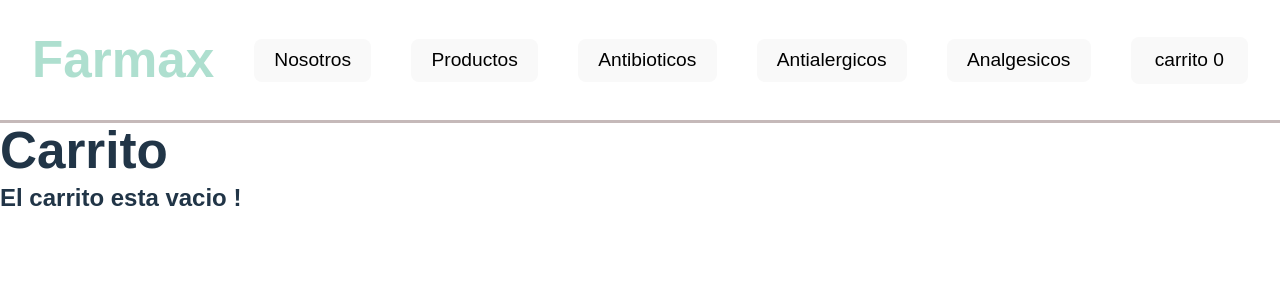
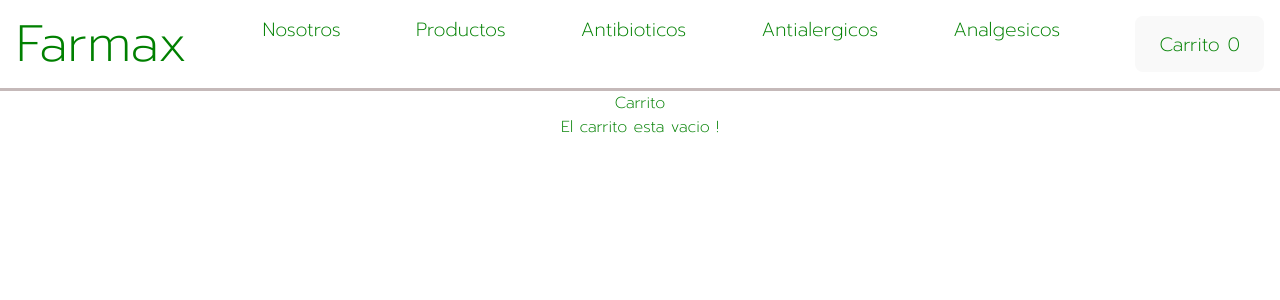
Before and after one commit to maxizanabria/proyectoZanabria, a React (Vite) app: page /carrito in a window 1280 px wide. Shown: the top 300 px of the page. Built offline with nearby package versions, Linux system fonts and the light colour scheme.

Commit message:
entregaFinal5

```diff
--- a/index.html
+++ b/index.html
@@ -4,13 +4,23 @@
     <meta charset="UTF-8" />
     <link rel="icon" type="image/svg+xml" href="/vite.svg" />
     <meta name="viewport" content="width=device-width, initial-scale=1.0" />
+    <script src="https://ajax.googleapis.com/ajax/libs/jquery/3.2.1/jquery.min.js"></script>
+    <script src="https://maxcdn.bootstrapcdn.com/bootstrap/3.3.7/js/bootstrap.min.js"></script>
+    <link rel="preconnect" href="https://fonts.googleapis.com">
+    <link rel="preconnect" href="https://fonts.gstatic.com" crossorigin>
+
+    <link href="https://fonts.googleapis.com/css2?family=Prompt:wght@200&display=swap" rel="stylesheet">
 
 
-    <title>Farmax </title>
+    <title>  Farmax - Drogueria </title>
   </head>
   <body>
     <div id="root"></div>
 
     <script type="module" src="/src/main.jsx"></script>
+    <script src="https://cdn.jsdelivr.net/npm/sweetalert2@11"></script>
+
   </body>
+
+
 </html>
--- a/src/App.css
+++ b/src/App.css
@@ -2,7 +2,8 @@
   margin: 0;
   padding: 0;
   box-sizing: border-box;
-  font-family: sans-serif;
+  font-family: 'Prompt', sans-serif;
+
 }
 
 .menu {
@@ -15,10 +16,10 @@
 
 .navbar {
   list-style-type: none;
-  padding: 2rem;
+  padding-top: 30px;
+  padding: 1rem;
   display: flex;
   justify-content: space-between;
-  align-items: center;
   color: white;
   border-bottom: 3px solid rgb(197, 185, 185);
 
@@ -26,9 +27,11 @@
 
 .menu-link {
   text-decoration: none;
-  color: black;
+  color: #008000;
   font-size: 1.2rem;
 }
+
+
 
 .productos {
   display: grid;
@@ -37,7 +40,7 @@
   gap: 2rem;
   padding-block: 2rem;
   background-color: rgb(162, 212, 164);
-  background: linear-gradient(90deg,rgb(154, 218, 159) 26%, rgb(13, 156, 97) 54%, rgba(98, 202, 103, 0.67) 80%);;
+  background: linear-gradient(90deg,rgb(154, 218, 159) 26%, rgba(13, 156, 96, 0.219) 54%, rgba(98, 202, 103, 0.253) 80%);;
 
 }
 
@@ -49,7 +52,12 @@
   justify-items: center;
   align-items: center;
 }
-
+h2 {
+  color: green;
+  display: flex;
+  justify-content: center;
+  font-size: medium
+}
 .producto > img {
   justify-content: center;
   width: 50%;
@@ -64,3 +72,16 @@
   gap: 2rem;
   justify-items: center;
 }
+
+.buttonCart {
+  background-color: green;
+  color: whitesmoke;
+  padding: 10px;
+
+}
+
+
+.detailHome {
+  display: grid;
+  grid-template-columns: (2fr , 1fr);
+}
--- a/src/componentes/Carrito.jsx
+++ b/src/componentes/Carrito.jsx
@@ -1,5 +1,6 @@
 import React, { useContext } from 'react'
 import { CartContext } from '../Context/CartContext'
+import { Link } from 'react-router-dom';
 
 const Carrito = () => {
 
@@ -11,13 +12,14 @@ const Carrito = () => {
 
   return (
     <div className='container'>
-      <h1 className='main-tittle'> Carrito </h1>
+      <h2 className='main-tittle'> Carrito </h2>
 
       {
         carrito.map((prod) => (
             <div key={prod.id}>
             <br />
             <h3>{prod.titulo}</h3>
+            <img className='efectImg'src={prod.imagen} alt={prod.titulo} />
             <br />
             <p>Precio Unit: ${prod.precio}</p>
             <p>Precio Total: ${prod.precio * prod.cantidad}</p>
@@ -31,7 +33,9 @@ const Carrito = () => {
       carrito.length > 0 ?
       <>
       <h2>Precio total: ${precioTotal()}</h2>
-      <button onClick={handleVaciar}>Vaciar carrito </button>
+      <button onClick={handleVaciar} className='buttonCart'> Vaciar Carrito </button>
+      <button className='buttonCart' > Confirmar Compra </button>
+      <button className='buttonCart'> <Link to="/productos" > Volver a la tienda  </Link></button>
       </> :
       <h2>El carrito esta vacio !</h2>
       }
--- a/src/componentes/CartWidget.jsx
+++ b/src/componentes/CartWidget.jsx
@@ -7,7 +7,7 @@ const CartWidget = () => {
     const {cantidadEnCarrito } = useContext(CartContext);
   return (
     <div>
-        <Link className='menu-link' to="/carrito">carrito <span className='numerito'>{cantidadEnCarrito()}</span> </Link>
+        <Link className='menu-link' to="/carrito" > Carrito <span className='numerito'>{cantidadEnCarrito()}</span> </Link>
 
     </div>
   )
--- a/src/componentes/Item.jsx
+++ b/src/componentes/Item.jsx
@@ -4,7 +4,7 @@ import { Link } from 'react-router-dom'
 function Item({ producto }) {
     return (
         <div className='producto'>
-            <img src={producto.imagen} alt={producto.titulo} />
+            <img className='efectImg'src={producto.imagen} alt={producto.titulo} />
             <h3>{producto.titulo}</h3>
             <p>Precio: ${producto.precio}</p>
             <p>Categoria: {producto.categoria}</p>
--- a/src/componentes/ItemDetail.jsx
+++ b/src/componentes/ItemDetail.jsx
@@ -18,7 +18,7 @@ const ItemDetail = ( { item } ) => {
     cantidad > 1 && setCantidad(cantidad - 1)
   }
   const handleSumar = () => {
-    cantidad < item.stock && setCantidad(cantidad + 1)
+    setCantidad(cantidad + 1)
   }
 
 
@@ -39,7 +39,13 @@ const ItemDetail = ( { item } ) => {
           cantidad={cantidad}
           handleSumar={handleSumar}
           handleRestar={handleRestar}
-          handleAgregar={() => {agregarAlCarrito(item, cantidad) }}
+          handleAgregar={ ( ) => {agregarAlCarrito(item, cantidad, Swal.fire({
+            position: 'top-center',
+            icon: 'success',
+            title: 'Se agrego correctamente al carrito!',
+            showConfirmButton: false,
+            timer: 1900
+          })) } }
           />
         </div>
 
--- a/src/componentes/Navbar/Navbar.jsx
+++ b/src/componentes/Navbar/Navbar.jsx
@@ -7,11 +7,11 @@ const Navbar = () => {
   return (
    <nav className='navbar'>
     <Link to="/" className='logo' ><h1> Farmax </h1> </Link>
-    <button><li className='list'><Link className="menu-link" to="/nosotros" > Nosotros</Link> </li></button>
-    <button><li className='list'><Link className="menu-link" to="/productos" > Productos </Link></li></button>
-    <button><li className='list'><Link className="menu-link" to="/productos/antibioticos" > Antibioticos </Link></li></button>
-    <button><li className='list'><Link className="menu-link" to="/productos/antialergicos" > Antialergicos </Link></li></button>
-    <button><li className='list'><Link className="menu-link" to="/productos/analgesicos" > Analgesicos </Link></li></button>
+    <li className='list'><Link className="menu-link" to="/nosotros" > Nosotros</Link> </li>
+    <li className='list'><Link className="menu-link" to="/productos" > Productos </Link></li>
+    <li className='list'><Link className="menu-link" to="/productos/antibioticos" > Antibioticos </Link></li>
+    <li className='list'><Link className="menu-link" to="/productos/antialergicos" > Antialergicos </Link></li>
+    <li className='list'><Link className="menu-link" to="/productos/analgesicos" > Analgesicos </Link></li>
     <button className='menu-link'><li><CartWidget/></li></button>
 
    </nav>
--- a/src/componentes/Nosotros.jsx
+++ b/src/componentes/Nosotros.jsx
@@ -2,8 +2,31 @@ import React from 'react'
 
 const Nosotros = () => {
   return (
-    <div>
-        <h1> Nosotros somos....</h1>
+    <div className='container'>
+      <div className='detailHome'>
+
+      <h2> Nuestra empresa</h2>
+
+      </div>
+
+
+      <div className='detailHome'>
+      <h2> Más de 15 años de trayectoria en el mercado </h2>
+      <p>Somos una empresa referente en el sector, especializados en la comercialización, distribución y gerenciamiento de medicamentos para tratamientos oncológicos, antirretrovirales, transplantes, terapias especiales y enfermedades poco frecuentes.
+
+        Contamos con una moderna infraestructura, con más de 1000 m2 que disponen de ultimas tecnologías como:
+
+        · Control inteligente de temperatura, realizando permanentemente un perfil térmico de cada sector.
+        · Seguridad en el suministro de energía a través de un grupo electrógeno automático de última generación.
+        · Realización de mapeos térmicos utilizando dispositivos “data loguer” para controlar y garantizar la correcta temperatura establecida para cada medicamento en envíos a distintos puntos del país.
+        · Flota propia de vehículos bajo estrictas normas y controles de temperatura, equipados con un sistema de monitores satelitales, que nos permite el rastreo online de los pedidos.</p>
+        </div>
+        <div className='detailHome'>
+        <h2>Trabajamos con obras sociales </h2>
+        <p> junto a las obras sociales racionalizando el gasto en medicamentos, priorizando calidad, seguridad y pronta entrega. Contando con un sistema de trazabilidad que identifica individual y unívocamente cada unidad para hacer su seguimiento a través de toda la cadena de distribución.</p>
+        </div>
+
+
 
     </div>
   )
--- a/src/index.css
+++ b/src/index.css
@@ -1,5 +1,5 @@
 :root {
-  font-family: Inter, system-ui, Avenir, Helvetica, Arial, sans-serif;
+  font-family: 'Prompt', sans-serif;
   line-height: 1.5;
   font-weight: 400;
 
@@ -16,7 +16,7 @@
 
 a {
   font-weight: 500;
-  color: #029c6952;
+
   text-decoration: inherit;
 
 }
@@ -30,20 +30,17 @@ body {
   margin: 0;
   min-width: 320px;
   min-height: 100vh;
-  font-family: "Open Sans", -apple-system, BlinkMacSystemFont, "Segoe UI", Roboto, Oxygen-Sans, Ubuntu, Cantarell, "Helvetica Neue", Helvetica, Arial, sans-serif;
+
 }
-
-
-
-
-
 
 
 
 h1 {
   font-size: 3.2em;
   line-height: 1.1;
+  color: #008000;
 }
+
 
 button {
   border-radius: 8px;
@@ -52,20 +49,15 @@ button {
   font-size: 1em;
   font-weight: 400;
   font-family: inherit;
-  background-color: #59dfb28a;
+  background-color: rgba(27, 182, 27, 0.116);
   cursor: pointer;
   transition: border-color 0.25s;
 }
 button:hover {
-  border-color: #078a1265;
+  border-color: black;
   border-radius: 50px;
 
 }
-button:focus,
-button:focus-visible {
-  outline: 4px auto -webkit-focus-ring-color;
-}
-
 
 .ver-mas {
   padding: 10px;
@@ -91,3 +83,19 @@ button:focus-visible {
   background-color: black;
   color: white;
 }
+
+.container {
+  max-width: 1140px;
+  padding-inline: 1.5rem;
+  margin: 0 auto;
+
+}
+
+
+.detailHome {
+  padding-top: 100px;
+  color: green;
+  background-color: rgba(128, 128, 128, 0.247);
+  font-family: 'Prompt', sans-serif;
+
+}
```
